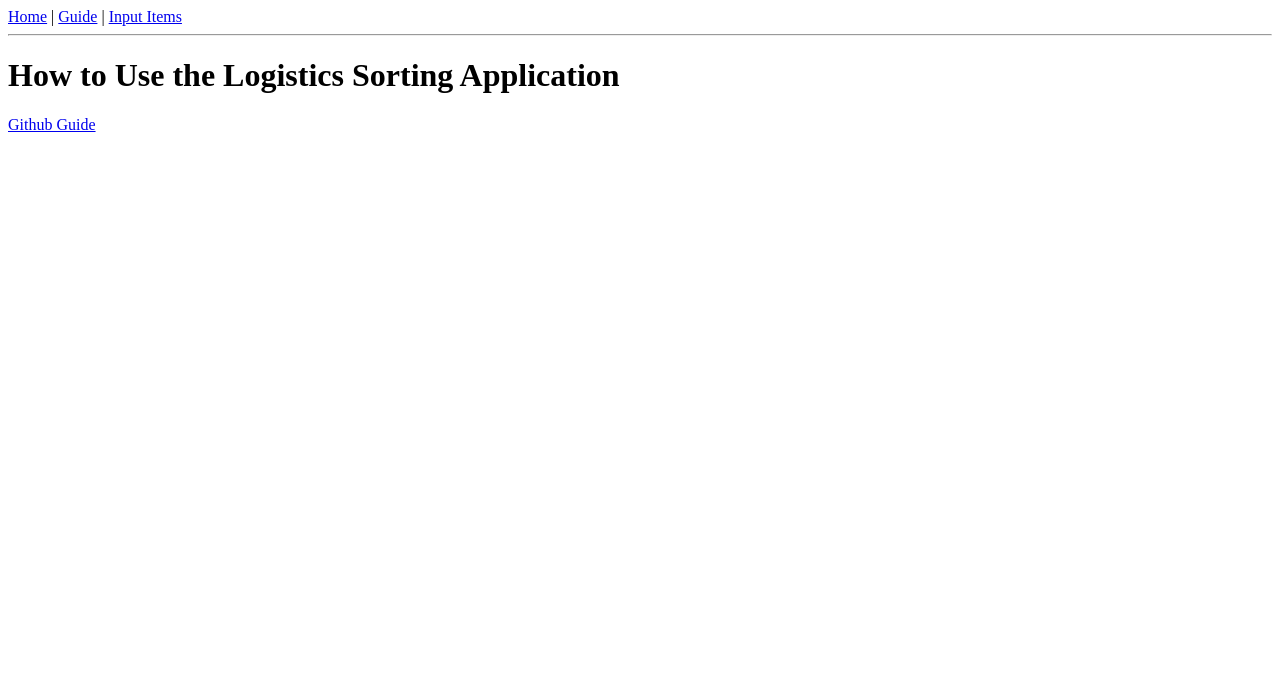
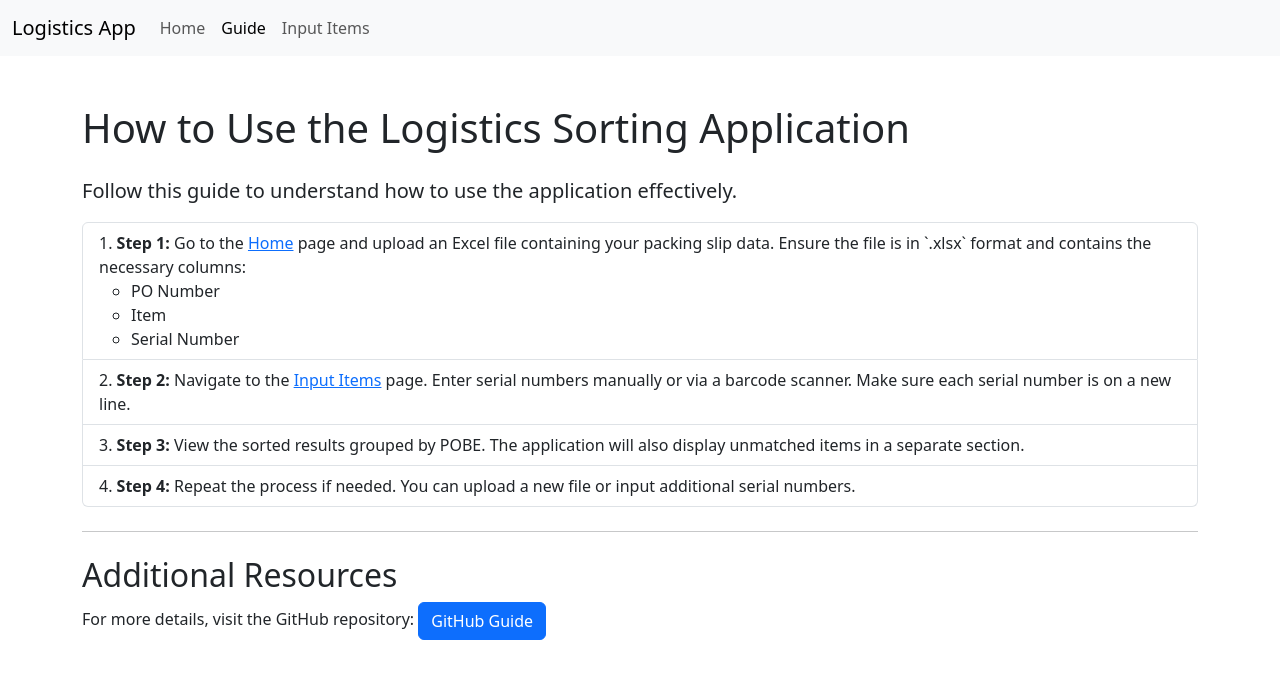
Before and after one commit to Jverbist/ScannerAPP, a Flask app: page /guide in a window 1280 px wide. Shown: the top 679 px of the page. Run offline with Flask 3, Linux system fonts and the light colour scheme; some libraries are stand-ins or nearby versions.

```diff
--- a/templates/guide.html
+++ b/templates/guide.html
@@ -1,20 +1,71 @@
-
 <!DOCTYPE html>
 <html lang="en">
 <head>
     <meta charset="UTF-8">
     <meta name="viewport" content="width=device-width, initial-scale=1.0">
     <title>Guide</title>
+    <link href="https://cdn.jsdelivr.net/npm/bootstrap@5.3.0-alpha3/dist/css/bootstrap.min.css" rel="stylesheet">
 </head>
 <body>
-    <nav>
-        <a href="/">Home</a> |
-        <a href="/guide">Guide</a> |
-        <a href="/input">Input Items</a>
+    <!-- Navigation Bar -->
+    <nav class="navbar navbar-expand-lg navbar-light bg-light">
+        <div class="container-fluid">
+            <a class="navbar-brand" href="/">Logistics App</a>
+            <button class="navbar-toggler" type="button" data-bs-toggle="collapse" data-bs-target="#navbarNav" aria-controls="navbarNav" aria-expanded="false" aria-label="Toggle navigation">
+                <span class="navbar-toggler-icon"></span>
+            </button>
+            <div class="collapse navbar-collapse" id="navbarNav">
+                <ul class="navbar-nav">
+                    <li class="nav-item">
+                        <a class="nav-link" href="/">Home</a>
+                    </li>
+                    <li class="nav-item">
+                        <a class="nav-link active" aria-current="page" href="/guide">Guide</a>
+                    </li>
+                    <li class="nav-item">
+                        <a class="nav-link" href="/input">Input Items</a>
+                    </li>
+                </ul>
+            </div>
+        </div>
     </nav>
-    <hr>
 
-    <h1>How to Use the Logistics Sorting Application</h1>
-    <a href="https://github.com/Jverbist/ScannerAPP">Github Guide</a>
+    <!-- Main Content -->
+    <div class="container mt-5">
+        <h1 class="mb-4">How to Use the Logistics Sorting Application</h1>
+        <p class="lead">
+            Follow this guide to understand how to use the application effectively.
+        </p>
+
+        <ol class="list-group list-group-numbered">
+            <li class="list-group-item">
+                <strong>Step 1:</strong> Go to the <a href="/">Home</a> page and upload an Excel file containing your packing slip data. Ensure the file is in `.xlsx` format and contains the necessary columns:
+                <ul>
+                    <li>PO Number</li>
+                    <li>Item</li>
+                    <li>Serial Number</li>
+                </ul>
+            </li>
+            <li class="list-group-item">
+                <strong>Step 2:</strong> Navigate to the <a href="/input">Input Items</a> page. Enter serial numbers manually or via a barcode scanner. Make sure each serial number is on a new line.
+            </li>
+            <li class="list-group-item">
+                <strong>Step 3:</strong> View the sorted results grouped by POBE. The application will also display unmatched items in a separate section.
+            </li>
+            <li class="list-group-item">
+                <strong>Step 4:</strong> Repeat the process if needed. You can upload a new file or input additional serial numbers.
+            </li>
+        </ol>
+
+        <hr class="my-4">
+
+        <h2>Additional Resources</h2>
+        <p>
+            For more details, visit the GitHub repository:
+            <a href="https://github.com/Jverbist/ScannerAPP" class="btn btn-primary" target="_blank">GitHub Guide</a>
+        </p>
+    </div>
+
+    <script src="https://cdn.jsdelivr.net/npm/bootstrap@5.3.0-alpha3/dist/js/bootstrap.bundle.min.js"></script>
 </body>
 </html>
```
Also changed, not shown: README.md.
